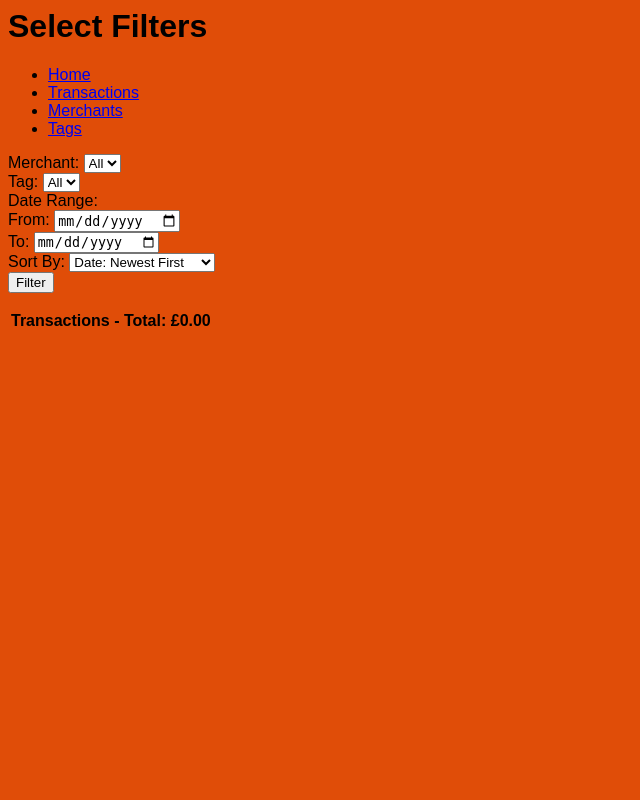
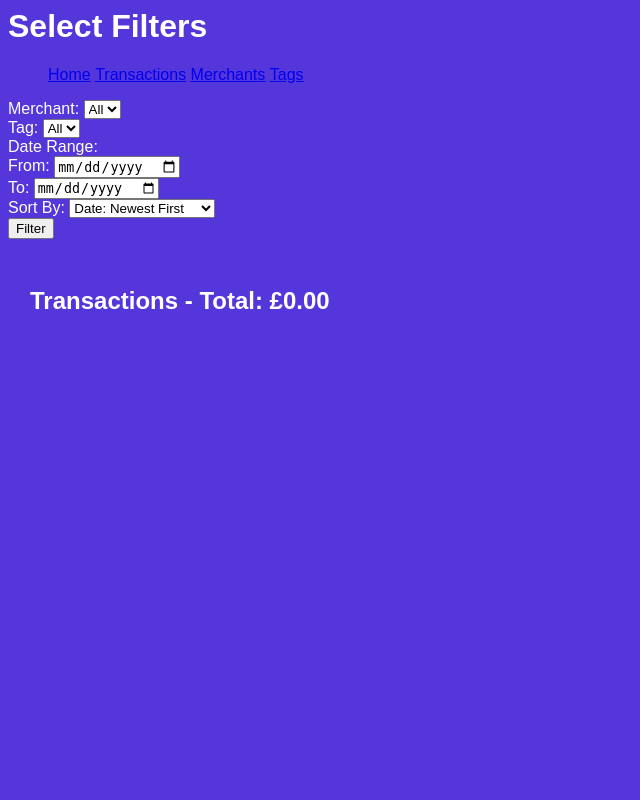
Before and after one commit to akidd27/spending_tracker, a Flask app: page /transactions/filter in a window 1280 px wide. Shown: the whole page, without its empty margins (0-640 px from the left). Run offline with Flask 2, Linux system fonts and the light colour scheme; data that the repository does not hold is empty; some libraries are stand-ins or nearby versions.

Commit message:
more fixes for sorting, css

```diff
--- a/app.py
+++ b/app.py
@@ -12,7 +12,7 @@ app.register_blueprint(transactions_blueprint)
 
 @app.route('/')
 def home():
-    return render_template('index.html', title='Home')
+    return render_template('index.html', title='Spending Tracker')
 
 if __name__ == '__main__':
     app.run(debug=True)
--- a/controllers/transaction_controller.py
+++ b/controllers/transaction_controller.py
@@ -114,8 +114,11 @@ def filtered_transactions():
     #convert date strings to date objects
     start_date = datetime.date.fromisoformat(request.form['start_date'])
     end_date = datetime.date.fromisoformat(request.form['end_date'])
+    tag_id = int(request.form['tag_id'])
+    merchant_id = int(request.form['merchant_id'])
+    sort_by = int(request.form['sort_by'])
 
-    transactions_sorted = filter_and_sort(request.form['merchant_id'], request.form['tag_id'], start_date, end_date, request.form['sort_by'])
+    transactions_sorted = filter_and_sort(merchant_id, tag_id, start_date, end_date, sort_by)
 
     merchants = merchant_repository.select_all()
     tags = tag_repository.select_all()
@@ -127,5 +130,4 @@ def filtered_transactions():
 #To-do
 #fix tr and tds in all index.html files
 #default dates for filter
-#change "all" form values to int
 #CSS
--- a/modules/logic_functions.py
+++ b/modules/logic_functions.py
@@ -22,7 +22,8 @@ def sort_by_amount(transactions, highest_first=True):
 
 #filter list by tag
 def filter_by_tag(transactions, tag_id):
-    if tag_id == "all":
+    if tag_id == 0:
+        #0 signifies select all
         return transactions
     else:
         tag_id = int(tag_id)
@@ -47,7 +48,8 @@ def filter_by_date_range(transactions, start_date, end_date):
 #get transactions, then filter and sort
 def filter_and_sort(merchant_id, tag_id, start_date, end_date, sort_by):
     #get transactions by merchant
-    if merchant_id == "all":
+    if merchant_id == 0:
+        #0 signifies select all
         transactions_by_merchant = transaction_repository.select_all()
     else:
         transactions_by_merchant = transaction_repository.select_by_merchant(merchant_id)
@@ -59,13 +61,16 @@ def filter_and_sort(merchant_id, tag_id, start_date, end_date, sort_by):
     transactions_by_merchant_tag_date = filter_by_date_range(transactions_by_merchant_tag, start_date, end_date)
 
     #sort
-    if sort_by[0] == "d":
-        #by date
-        newest_first = sort_by[5] == "n"
-        filtered_transactions = sort_by_date(transactions_by_merchant_tag_date, newest_first)
-    elif sort_by[0] == "a":
-        #by amount
-        highest_first = sort_by[7] == "h"
-        filtered_transactions = sort_by_amount(transactions_by_merchant_tag_date, highest_first)
-
+    if sort_by == 0:
+        #by date newest first
+        filtered_transactions = sort_by_date(transactions_by_merchant_tag_date)
+    elif sort_by == 1:
+        #by date oldest first
+        filtered_transactions = sort_by_date(transactions_by_merchant_tag_date, False)
+    elif sort_by == 2:
+        #by amount high to low
+        filtered_transactions = sort_by_amount(transactions_by_merchant_tag_date)
+    elif sort_by == 3:
+        #by amount low to high
+        filtered_transactions = sort_by_amount(transactions_by_merchant_tag_date), False
     return filtered_transactions
--- a/static/style.css
+++ b/static/style.css
@@ -1,5 +1,32 @@
 body {
-    background-color: rgb(224, 77, 8);
+    background-color: #5436db;
     font-family: Arial, Helvetica, sans-serif;
-    color: black;
+    color: white;
 }
+
+h1, h2, h3{
+    color: white;
+}
+
+li{
+    display: inline;
+    color: white;
+}
+
+table{
+    padding: 20px;
+}
+
+tr{
+    padding: 5px;
+}
+
+th{
+    padding: 10px;
+    font-size: 24px;
+    padding-left: 0px;
+}
+td{
+    border-bottom: 1px solid black;
+    padding: 5px;
+}
--- a/templates/index.html
+++ b/templates/index.html
@@ -1,5 +1,5 @@
 {% extends 'base.html' %}
 
 {% block content %}
-    Homepage
+
 {% endblock content %}
```
Also changed, not shown: templates/transactions/filter.html (+12 -10 lines), templates/transactions/index.html (+6 -4 lines).
